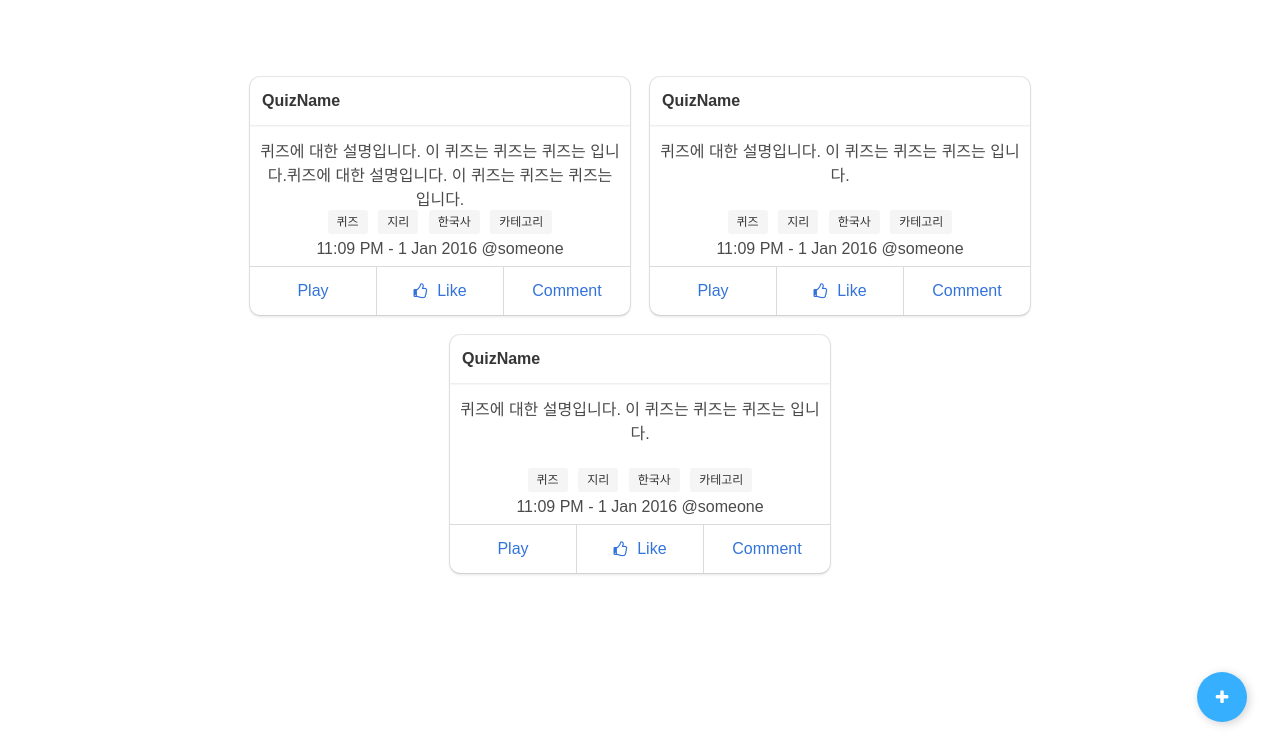
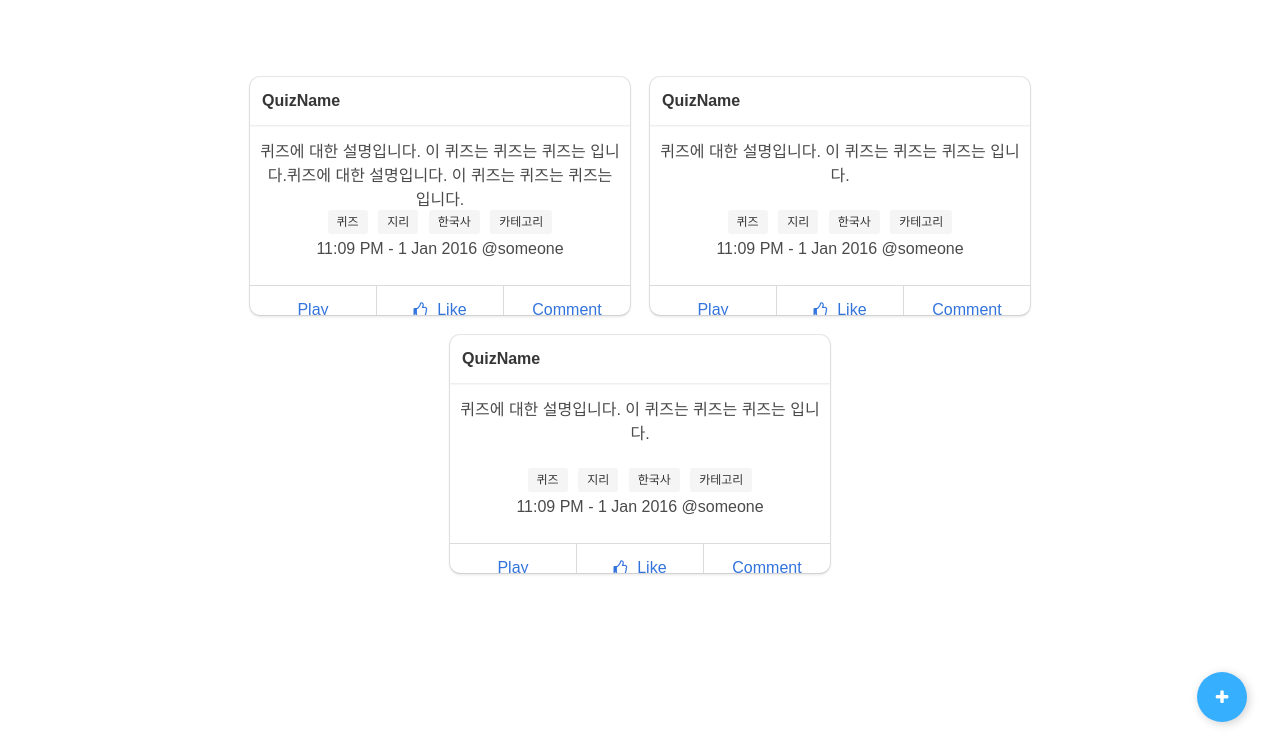
Before and after one commit to hdhc44/qt-front, a website: page index.html in a window 1280 px wide. Shown: the part 55-800 px from the top of the page. Drawn offline with nearby package versions, Linux system fonts and the light colour scheme.

Commit message:
Update index.css

```diff
--- a/css/index.css
+++ b/css/index.css
@@ -47,7 +47,6 @@ body {
     margin-top: 15px;
     padding-left: 10px;
     padding-right: 10px;
-    height: 102px;
 }
 .card-footer-item i.fa {
     margin-right: 10px;
```
